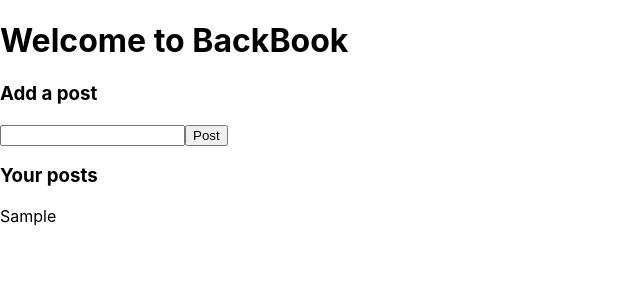
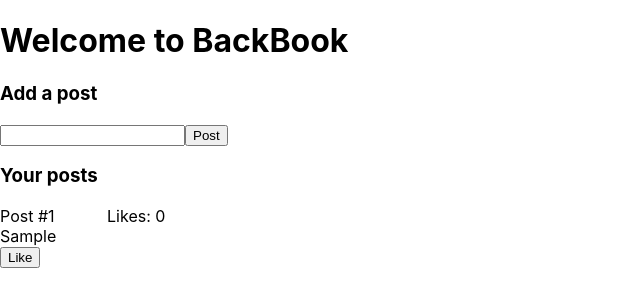
Before and after one commit to LooseEndedPal/Full-Stack-School-Project, a React (Create React App) app in the folder Mini-Projects/Mini-Project-FrontEnd/client/: page / in a window 1280 px wide. Both pictures are taken after typing "Sample" into the empty fields and a click on the button "Post". Shown: the top 306 px of the page, without its empty margins (0-640 px from the left). Built offline with nearby package versions, Linux system fonts and the light colour scheme.

Commit message:
Added new functionality for mini-project-6

```diff
--- a/Mini-Projects/Mini-Project-FrontEnd/client/src/App.js
+++ b/Mini-Projects/Mini-Project-FrontEnd/client/src/App.js
@@ -1,36 +1,54 @@
-import {React, useState} from 'react'
+import { React, useEffect, useState } from 'react'
 
-function App(){
+function App() {
 
   const [posts, setPosts] = useState([]);
-  const[newPost, setNewPost] = useState("");
+  const [newPost, setNewPost] = useState("");
 
-  const event = (e)=>{
+  const addNewPost = (e) => {
     e.preventDefault();
-    setPosts([...posts, newPost]);
+
+    const posting = {
+      post: newPost,
+      likes: 0
+    }
+
+    setPosts([...posts, posting]);
     setNewPost('');
   }
 
-  return(
+  const like = (index) =>{
+    const temp = [... posts];
+    temp[index].likes += 1;
+    setPosts(temp);
+  }
+
+  const acheivements = () =>{
+    return(<div>Congratulations you made 5 new posts</div>)
+  }
+
+  return (
     <div>
       <h1>Welcome to BackBook</h1>
-      <form onSubmit={event}>
+      <form onSubmit={addNewPost}>
         <label><h3>Add a post</h3></label>
-        <input type = 'text' value = {newPost} onChange={(c) => setNewPost(c.target.value)}></input>
-        <button type = 'submit'>Post</button>
+        <input type='text' value={newPost} onChange={(c) => setNewPost(c.target.value)}></input>
+        <button type='submit'>Post</button>
       </form>
 
-      <PrintList postList = {posts}/>
+      <PrintList postList={posts} like = {like}/>
+
+      {posts.length >= 5 ? acheivements() : null}
     </div>
   )
 }
 
-function PrintList(props){
-  return(
+function PrintList(props) {
+  return (
     <div>
       <h3>Your posts</h3>
       {props.postList.map((post, index) =>
-        <div key = {index}>{post}</div>
+        <div key={index}>Post #{index + 1} &emsp;&emsp;&emsp;Likes: {post.likes} <br/>{post.post}<br/><button onClick={() =>props.like(index)}>Like</button></div>
       )}
     </div>
   );
```
Also changed, not shown: 2 other files (tests, documents, lock files or other folders).
